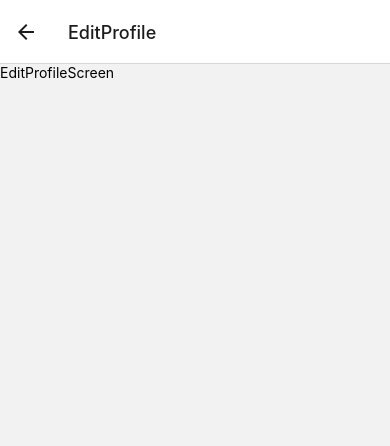
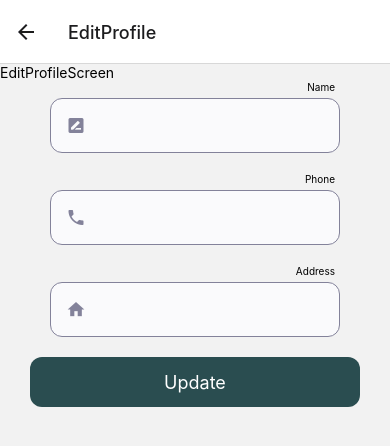
Before and after one commit to quangnv0212/ecom-mobile-app, a React Native app: screen /EditProfile in a window 390 px wide. Shown: the top 446 px of the page. Built offline with nearby package versions, Linux system fonts and the light colour scheme; no server answers.

Commit message:
fill data edit profile screen

```diff
--- /dev/null
+++ b/src/apis/user.api.ts
@@ -0,0 +1,15 @@
+import AsyncStorage from "@react-native-async-storage/async-storage";
+import http from "../utils/http";
+
+const getHeaders = async () => {
+    const token = await AsyncStorage.getItem("token");
+    return {
+      "Content-Type": "application/json",
+      "Authorization": JSON.parse(token!),
+    };
+  };
+
+  export const getProfile = async () => {
+    const headers = await getHeaders();
+    return http.get("me", { headers });
+  }
--- a/src/components/Input.tsx
+++ b/src/components/Input.tsx
@@ -14,7 +14,7 @@ import { FormData } from "../screen/LoginScreen";
 interface InputProps {
   icon: any;
   label: string;
-  control: Control<FormData, any>;
+  control: Control<any, any>;
   errors: FieldErrors<FieldValues>;
   name: string;
   isPassword?: boolean;
--- a/src/screen/EditProfileScreen.tsx
+++ b/src/screen/EditProfileScreen.tsx
@@ -1,10 +1,188 @@
-import { View, Text } from "react-native";
-import React from "react";
-
+import { View, Text, StyleSheet } from "react-native";
+import React, { useEffect } from "react";
+import { useQuery } from "@tanstack/react-query";
+import { getProfile } from "../apis/user.api";
+import { useForm } from "react-hook-form";
+import { Button, Input } from "../components";
+import { MaterialCommunityIcons } from "@expo/vector-icons";
+import { COLORS } from "../constants/color";
+import { SIZES } from "../constants/sizes";
+type FormData = {
+  name: string;
+  address: string;
+  phone: string;
+  date_of_birth: Date;
+  avatar: string;
+};
 export default function EditProfileScreen() {
+  const { data: profileData, refetch } = useQuery({
+    queryKey: ["profile"],
+    queryFn: getProfile,
+  });
+  const profile = profileData?.data.data;
+  const {
+    register,
+    setValue,
+    handleSubmit,
+    control,
+    reset,
+    formState: { errors },
+  } = useForm<FormData>({
+    defaultValues: {
+      name: "",
+      phone: "",
+      address: "",
+      avatar: "",
+      date_of_birth: new Date(1990, 0, 1),
+    },
+  });
+  useEffect(() => {
+    if (profile) {
+      setValue("name", profile.name);
+      setValue("phone", profile.phone);
+      setValue("address", profile.address);
+      setValue("avatar", profile.avatar);
+      setValue(
+        "date_of_birth",
+        profile.date_of_birth
+          ? new Date(profile.date_of_birth)
+          : new Date(1990, 0, 1)
+      );
+    }
+  }, [profile, setValue]);
+  const onSubmit = async (data: FormData) => {
+    try {
+      console.log(data);
+    } catch (error) {
+      console.log(error);
+    }
+  };
   return (
     <View>
       <Text>EditProfileScreen</Text>
+      <View style={{ marginHorizontal: 30 }}>
+        <Input
+          control={control}
+          name="name"
+          errors={errors}
+          label="Name"
+          icon={
+            <MaterialCommunityIcons
+              name="rename-box"
+              size={20}
+              color={COLORS.gray}
+              style={styles.iconStyle}
+            />
+          }
+        />
+        <Input
+          control={control}
+          name="phone"
+          errors={errors}
+          label="Phone"
+          icon={
+            <MaterialCommunityIcons
+              name="phone"
+              size={20}
+              color={COLORS.gray}
+              style={styles.iconStyle}
+            />
+          }
+        />
+        <Input
+          control={control}
+          name="address"
+          errors={errors}
+          label="Address"
+          icon={
+            <MaterialCommunityIcons
+              name="home"
+              size={20}
+              color={COLORS.gray}
+              style={styles.iconStyle}
+            />
+          }
+        />
+        <Button
+          isValid={Boolean(errors)}
+          title="Update"
+          onPress={handleSubmit(onSubmit)}
+        />
+      </View>
     </View>
   );
 }
+
+const styles = StyleSheet.create({
+  container: {
+    flex: 1,
+    backgroundColor: COLORS.lightWhite,
+  },
+  wrapper: {
+    backgroundColor: COLORS.lightWhite,
+  },
+  upperRow: {
+    marginHorizontal: SIZES.large,
+    flexDirection: "row",
+    alignItems: "center",
+    position: "absolute",
+    backgroundColor: COLORS.primary,
+    borderRadius: SIZES.large,
+    top: SIZES.large,
+    zIndex: 999,
+    width: "90%",
+  },
+  heading: {
+    // fontFamily: "semibold",
+    fontSize: SIZES.medium,
+    color: COLORS.lightWhite,
+    marginLeft: 5,
+  },
+  button: {},
+  errorMessage: {
+    color: COLORS.red,
+    marginTop: 5,
+    marginLeft: 5,
+    fontSize: SIZES.xSmall,
+    // fontFamily:"regular"
+  },
+  buttonInner: {},
+  input: { width: "80%" },
+  cover: {
+    height: SIZES.height / 2.4,
+    width: SIZES.width - 60,
+    resizeMode: "contain",
+    marginBottom: SIZES.xxLarge,
+  },
+  title: {
+    // fontFamily: "bold",
+    fontSize: SIZES.xLarge,
+    color: COLORS.primary,
+    alignItems: "center",
+    marginBottom: SIZES.xxLarge,
+  },
+  wrapper: {
+    marginBottom: 20,
+    marginHorizontal: 20,
+  },
+  label: {
+    // fontFamily: "regular",
+    fontSize: SIZES.xSmall,
+    marginBottom: 5,
+    marginEnd: 5,
+    textAlign: "right",
+  },
+  inputWrapper: {
+    borderColor: COLORS.gray,
+    backgroundColor: COLORS.lightWhite,
+    borderWidth: 1,
+    height: 55,
+    borderRadius: 12,
+    flexDirection: "row",
+    paddingHorizontal: 15,
+    alignItems: "center",
+  },
+  iconStyle: {
+    marginRight: 10,
+  },
+});
```
